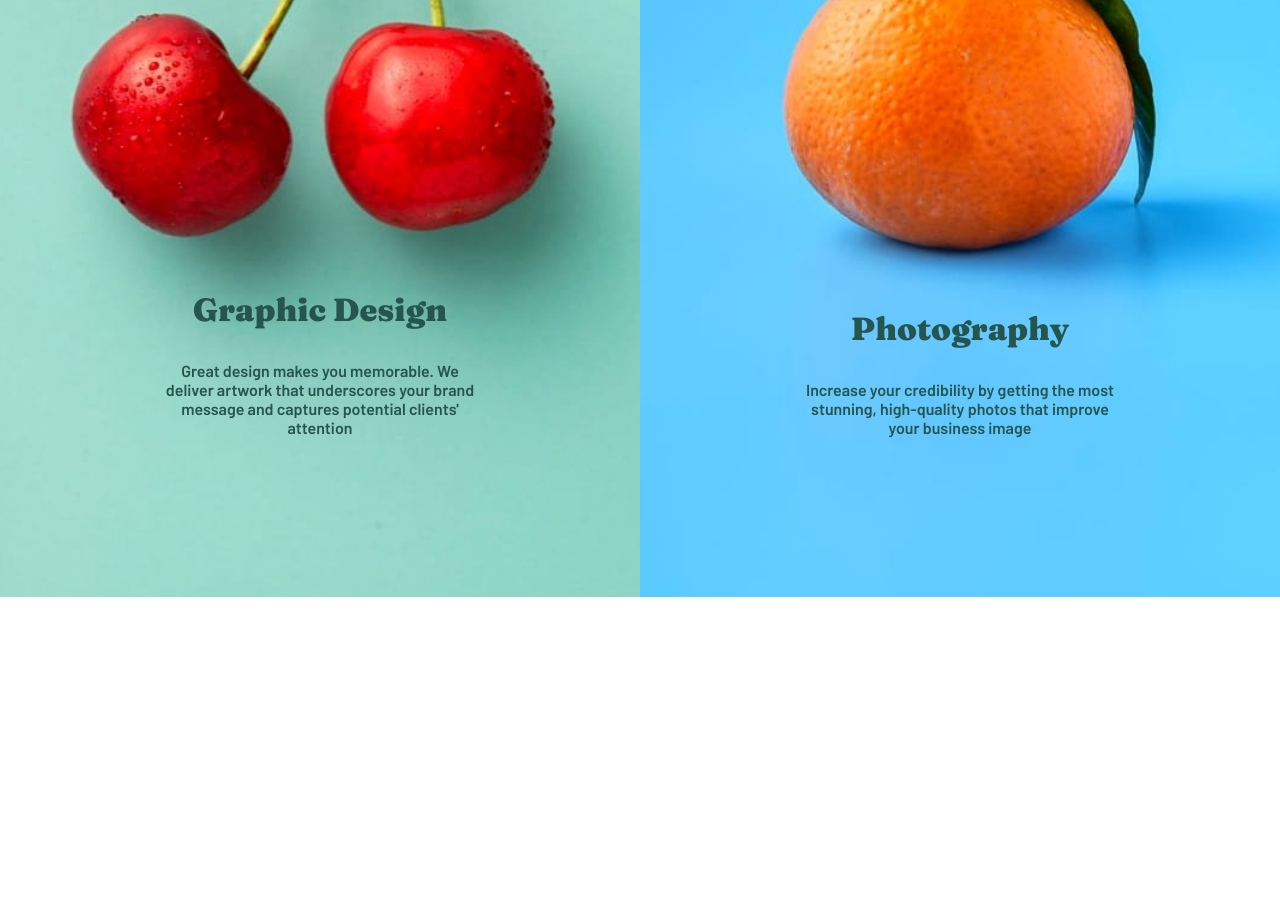
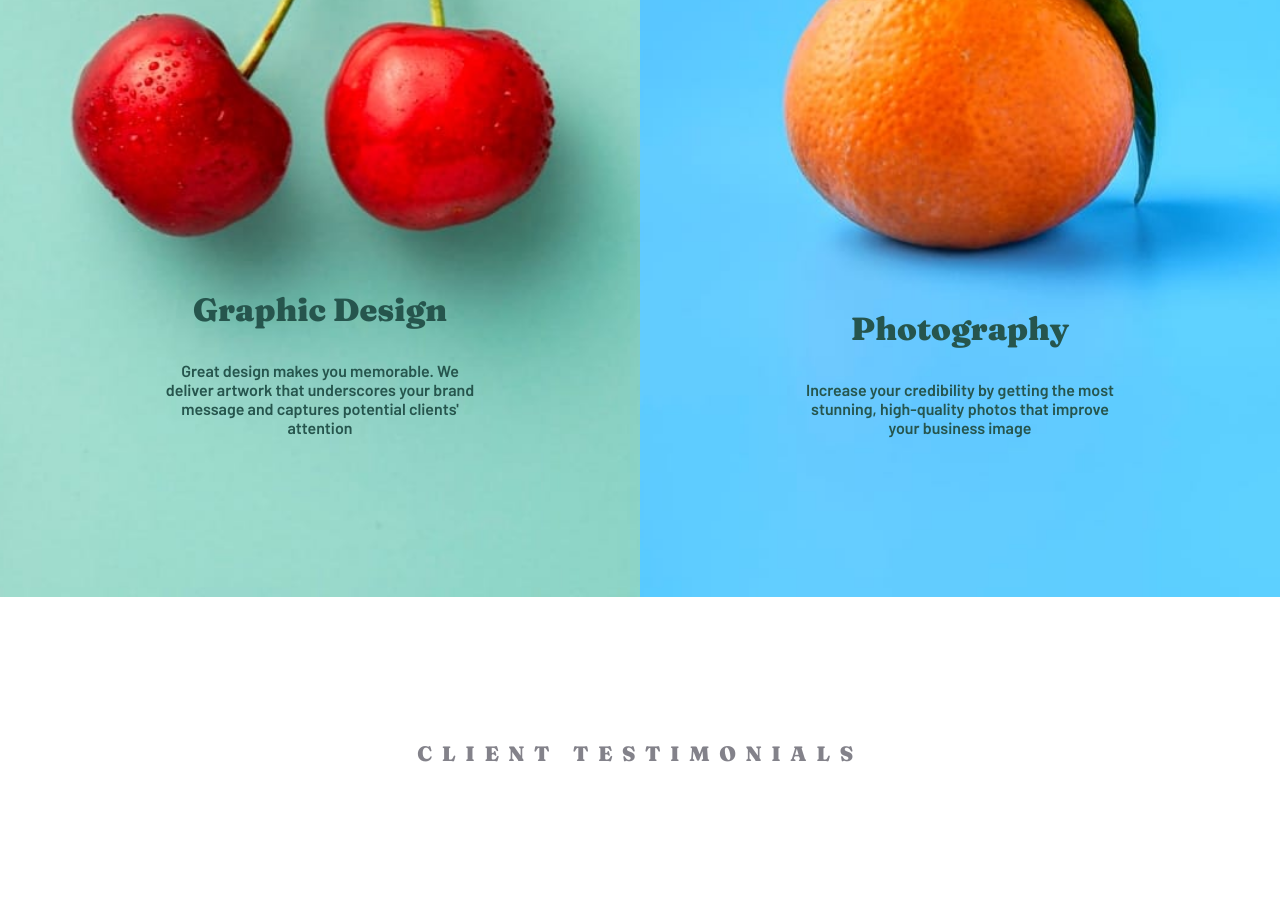
Before and after one commit to duc243/sunnyside-agency, a plain HTML site: page index.html in a window 1280 px wide. Shown: the part 2116-3026 px from the top of the page. Before the commit the page ends 2713 px from the top, so only its background shows below. Drawn offline with Linux system fonts and the light colour scheme.

Commit message:
feat: Add a testimonies section with a title

```diff
--- a/css/style.css
+++ b/css/style.css
@@ -226,6 +226,22 @@ li {
   background-size: cover;
 }
 
+/* Testimonies */
+
+.testimonies {
+  padding: var(--section-padding);
+}
+
+.testimonies__title {
+  text-align: center;
+  text-transform: uppercase;
+  font-weight: 900;
+  font-family: var(--secondary-font);
+  color: var(--black-variant-color);
+  font-size: 1.3rem;
+  letter-spacing: 0.6rem;
+}
+
 /* ------------------ Responsive ---------------------  */
 
 @media screen and (max-width: 1024px) {
--- a/index.html
+++ b/index.html
@@ -104,6 +104,9 @@
           </div>
         </section>
       </div>
+      <section class="testimonies">
+        <h2 class="testimonies__title"> Client testimonials</h2>
+      </section>
 
     </main>
   </body>
```
